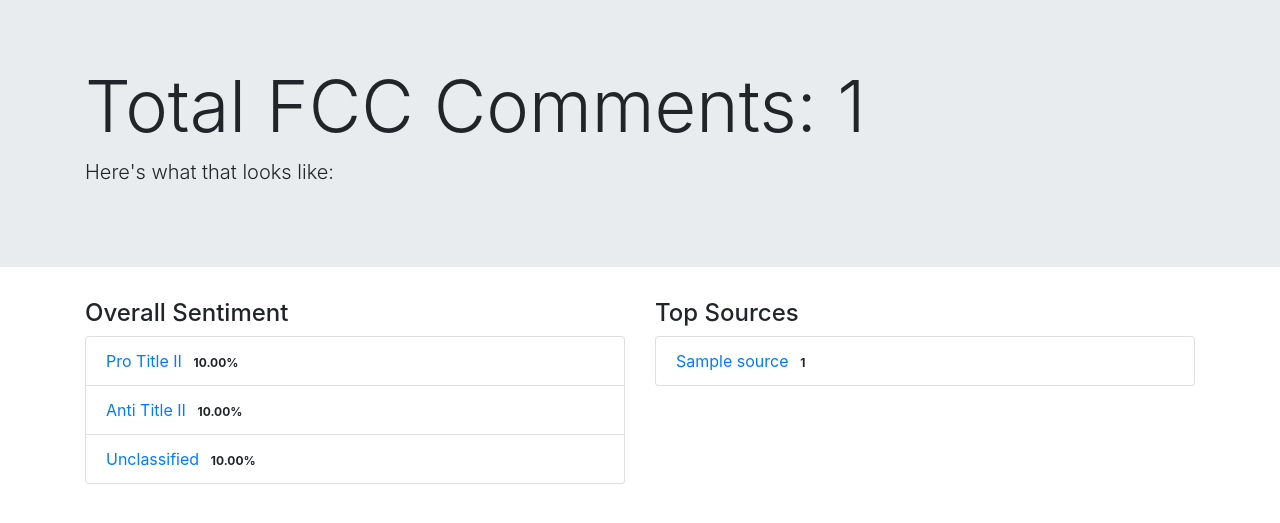
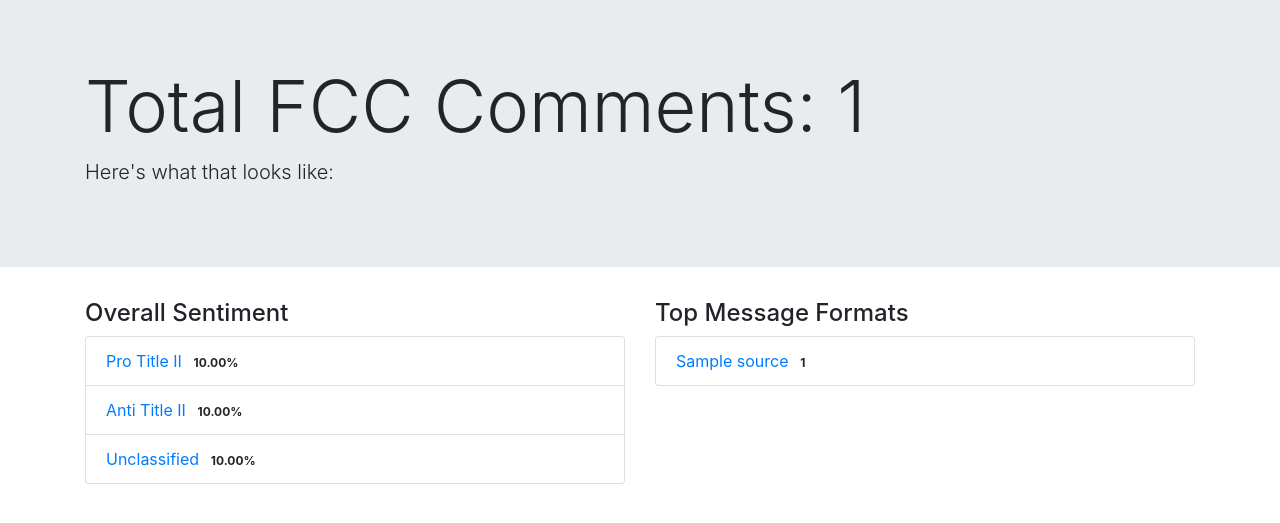
Before and after one commit to csinchok/fcc-comment-site, a Django app: template comments_site/templates/index.html in a window 1280 px wide. Shown: the part 57-580 px from the top of the page. Run offline with Django 3.2, Linux system fonts and the light colour scheme; the template is opened without the code that fills it: most values are stand-ins (such as "Sample title", 1, 10 or a date in 2020); some libraries are stand-ins or nearby versions.

Commit message:
Adding readme

```diff
--- a/comments_site/templates/index.html
+++ b/comments_site/templates/index.html
@@ -29,7 +29,7 @@
         </div>
 
         <div class="col-md-6">
-            <h4>Top Sources</h4>
+            <h4>Top Message Formats</h4>
             <ul class="list-group">
                 {% for source in sources %}
                 <li class="list-group-item justify-content-between">
```
Also changed, not shown: README.md (added).
